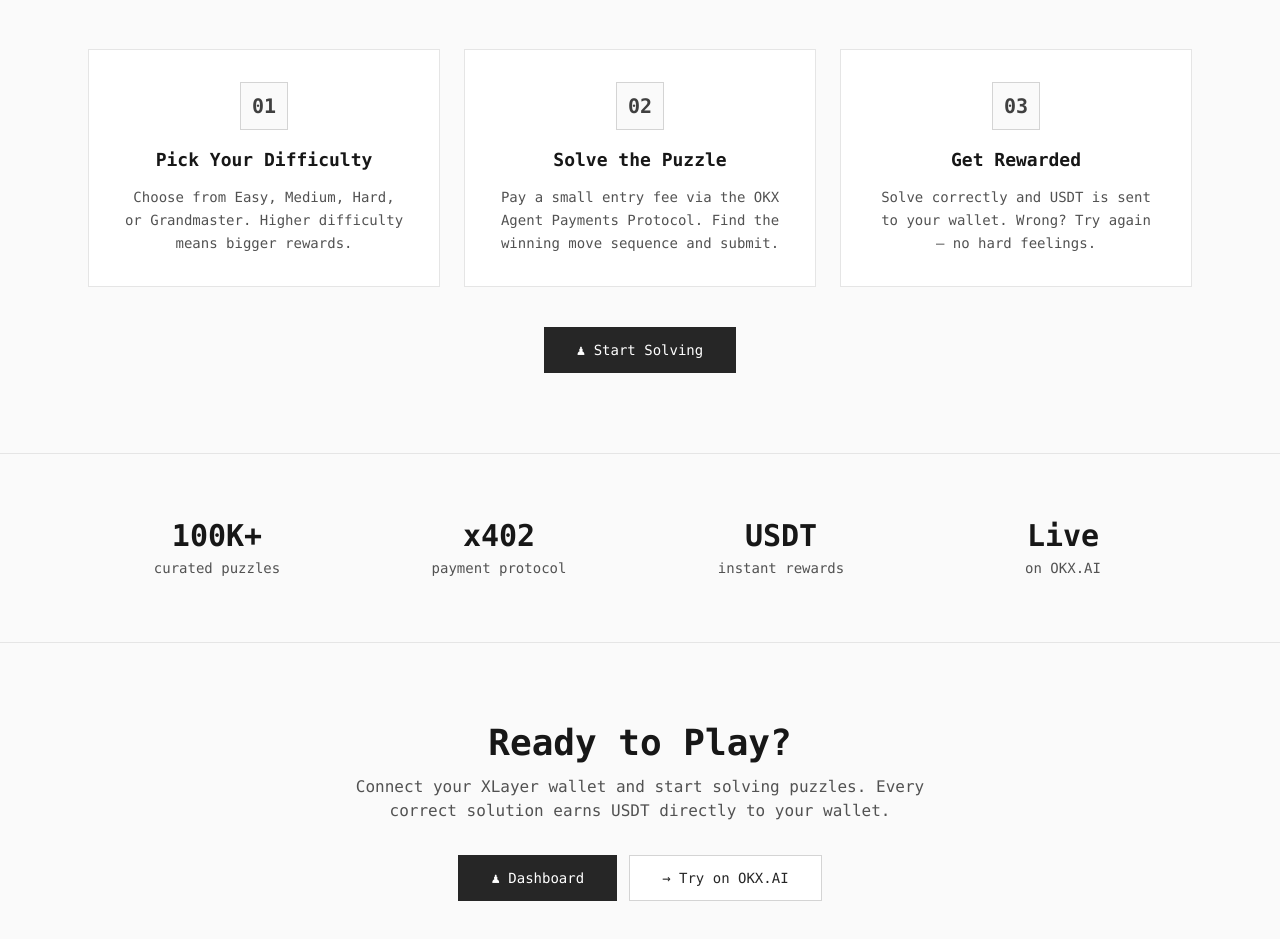
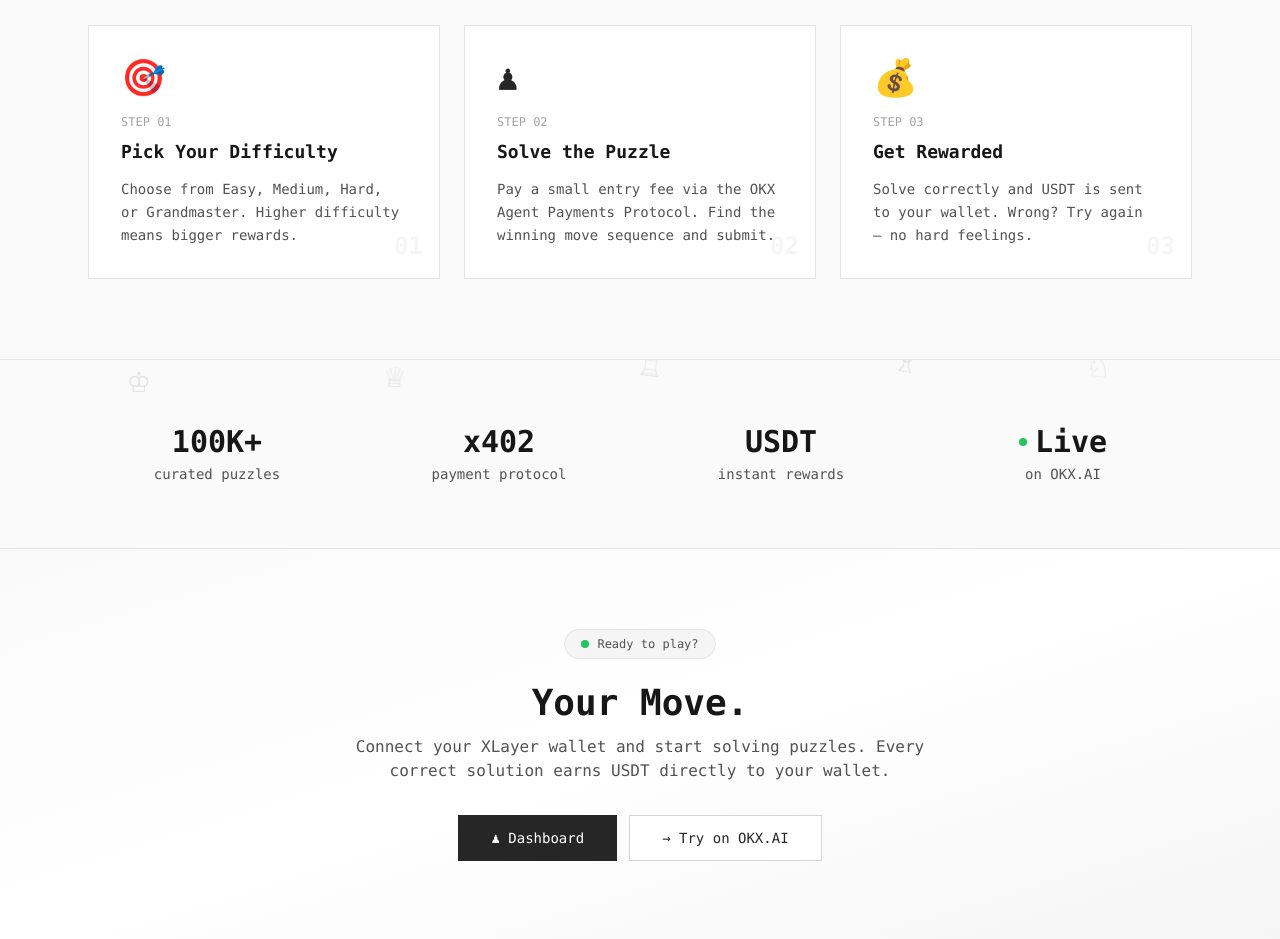
Before and after one commit to youvandra/mateinX, a Next.js app in the folder frontend/: page / in a window 1280 px wide. Shown: the part 1640-2579 px from the top of the page. Built offline with nearby package versions, Linux system fonts and the light colour scheme; no server answers.

Commit message:
Redesign landing sections: animated counters, interactive cards, floating pieces, dynamic CTA

```diff
--- a/frontend/src/app/page.tsx
+++ b/frontend/src/app/page.tsx
@@ -1,5 +1,77 @@
+'use client';
+
+import { useEffect, useRef, useState } from 'react';
 import ScrollReveal from '@/components/ScrollReveal';
 import PuzzleSlideshow from '@/components/PuzzleSlideshow';
+
+function AnimatedCounter({ target, suffix = '', duration = 2000 }: { target: number; suffix?: string; duration?: number }) {
+  const [count, setCount] = useState(0);
+  const ref = useRef<HTMLDivElement>(null);
+  const started = useRef(false);
+
+  useEffect(() => {
+    const observer = new IntersectionObserver(
+      ([entry]) => {
+        if (entry.isIntersecting && !started.current) {
+          started.current = true;
+          const startTime = Date.now();
+          const animate = () => {
+            const elapsed = Date.now() - startTime;
+            const progress = Math.min(elapsed / duration, 1);
+            const eased = 1 - Math.pow(1 - progress, 3);
+            setCount(Math.floor(eased * target));
+            if (progress < 1) requestAnimationFrame(animate);
+          };
+          requestAnimationFrame(animate);
+        }
+      },
+      { threshold: 0.5 }
+    );
+    if (ref.current) observer.observe(ref.current);
+    return () => observer.disconnect();
+  }, [target, duration]);
+
+  return <div ref={ref} className="text-3xl font-bold text-terminal-900">{count.toLocaleString()}{suffix}</div>;
+}
+
+function StepCard({ num, title, desc, icon, delay }: { num: string; title: string; desc: string; icon: string; delay: number }) {
+  const [hovered, setHovered] = useState(false);
+
+  return (
+    <ScrollReveal delay={delay}>
+      <div
+        className="relative border border-terminal-200 bg-white p-8 h-full cursor-default transition-all duration-300 hover:shadow-lg hover:-translate-y-1"
+        onMouseEnter={() => setHovered(true)}
+        onMouseLeave={() => setHovered(false)}
+      >
+        <div className={`absolute top-0 left-0 w-full h-1 bg-gradient-to-r from-terminal-800 to-terminal-400 transition-all duration-500 ${hovered ? 'opacity-100' : 'opacity-0'}`} />
+        <div className={`text-4xl mb-4 transition-transform duration-500 ${hovered ? 'scale-110 rotate-6' : ''}`}>
+          {icon}
+        </div>
+        <div className="text-xs font-mono text-terminal-400 mb-2">STEP {num}</div>
+        <h3 className="text-lg font-bold text-terminal-900 mb-3">{title}</h3>
+        <p className="text-terminal-600 text-sm leading-relaxed">{desc}</p>
+        <div className={`absolute bottom-4 right-4 text-2xl font-bold text-terminal-100 transition-all duration-500 ${hovered ? 'text-terminal-200 scale-110' : ''}`}>
+          {num}
+        </div>
+      </div>
+    </ScrollReveal>
+  );
+}
+
+function FloatingPiece({ piece, delay, left }: { piece: string; delay: number; left: string }) {
+  return (
+    <div
+      className="absolute text-4xl opacity-10 pointer-events-none select-none"
+      style={{
+        left,
+        animation: `floatPiece 6s ease-in-out ${delay}s infinite`,
+      }}
+    >
+      {piece}
+    </div>
+  );
+}
 
 export default function Home() {
   return (
@@ -78,79 +150,94 @@ export default function Home() {
         </ScrollReveal>
       </section>
 
-      {/* How It Works */}
-      <section className="border-b border-terminal-200">
+      {/* How It Works — Interactive */}
+      <section className="border-b border-terminal-200 relative overflow-hidden">
         <div className="max-w-6xl mx-auto px-6 py-20">
           <ScrollReveal>
             <div className="text-center mb-12">
               <p className="text-xs font-mono text-terminal-400 uppercase tracking-widest mb-2">How It Works</p>
               <h2 className="text-3xl md:text-4xl font-bold text-terminal-900">
-                Play. Solve. Earn.
+                Three Steps to Earn
               </h2>
               <p className="text-terminal-600 mt-2 max-w-xl mx-auto">
-                Three simple steps to start earning USDT with your chess skills.
+                From puzzle to payout in under a minute.
               </p>
             </div>
           </ScrollReveal>
 
           <div className="grid md:grid-cols-3 gap-6">
-            {[
-              { num: '01', title: 'Pick Your Difficulty', desc: 'Choose from Easy, Medium, Hard, or Grandmaster. Higher difficulty means bigger rewards.' },
-              { num: '02', title: 'Solve the Puzzle', desc: 'Pay a small entry fee via the OKX Agent Payments Protocol. Find the winning move sequence and submit.' },
-              { num: '03', title: 'Get Rewarded', desc: 'Solve correctly and USDT is sent to your wallet. Wrong? Try again — no hard feelings.' },
-            ].map((step, i) => (
-              <ScrollReveal key={step.num} delay={i * 150}>
-                <div className="border border-terminal-200 bg-white p-8 text-center h-full">
-                  <div className="w-12 h-12 border border-terminal-300 bg-terminal-50 flex items-center justify-center mx-auto mb-4">
-                    <span className="text-xl font-bold text-terminal-700">{step.num}</span>
+            <StepCard
+              num="01"
+              title="Pick Your Difficulty"
+              desc="Choose from Easy, Medium, Hard, or Grandmaster. Higher difficulty means bigger rewards."
+              icon="🎯"
+              delay={0}
+            />
+            <StepCard
+              num="02"
+              title="Solve the Puzzle"
+              desc="Pay a small entry fee via the OKX Agent Payments Protocol. Find the winning move sequence and submit."
+              icon="♟"
+              delay={150}
+            />
+            <StepCard
+              num="03"
+              title="Get Rewarded"
+              desc="Solve correctly and USDT is sent to your wallet. Wrong? Try again — no hard feelings."
+              icon="💰"
+              delay={300}
+            />
           </div>
-                  <h3 className="text-lg font-bold text-terminal-900 mb-3">{step.title}</h3>
-                  <p className="text-terminal-600 text-sm leading-relaxed">{step.desc}</p>
-                </div>
-              </ScrollReveal>
-            ))}
-          </div>
-
-          <ScrollReveal delay={450}>
-            <div className="text-center mt-10">
-              <a
-                href="/dashboard"
-                className="inline-flex items-center gap-2 px-8 py-3 bg-terminal-800 text-white text-sm font-mono hover:bg-terminal-700 transition-colors border border-terminal-800"
-              >
-                ♟ Start Solving
-              </a>
-            </div>
-          </ScrollReveal>
         </div>
       </section>
 
-      {/* Stats */}
-      <ScrollReveal>
-        <section className="border-b border-terminal-200 bg-terminal-50">
-          <div className="max-w-6xl mx-auto px-6 py-16">
+      {/* Stats — Animated Counters */}
+      <section className="border-b border-terminal-200 bg-terminal-50 relative overflow-hidden">
+        <div className="absolute inset-0 pointer-events-none">
+          <FloatingPiece piece="♔" delay={0} left="10%" />
+          <FloatingPiece piece="♕" delay={1} left="30%" />
+          <FloatingPiece piece="♖" delay={2} left="50%" />
+          <FloatingPiece piece="♗" delay={3} left="70%" />
+          <FloatingPiece piece="♘" delay={4} left="85%" />
+        </div>
+        <div className="max-w-6xl mx-auto px-6 py-16 relative z-10">
           <div className="grid md:grid-cols-4 gap-6 text-center">
-              {[
-                { value: '100K+', label: 'curated puzzles' },
-                { value: 'x402', label: 'payment protocol' },
-                { value: 'USDT', label: 'instant rewards' },
-                { value: 'Live', label: 'on OKX.AI' },
-              ].map((stat) => (
-                <div key={stat.value}>
-                  <p className="text-3xl font-bold text-terminal-900">{stat.value}</p>
-                  <p className="text-terminal-600 text-sm font-mono mt-1">{stat.label}</p>
+            <div>
+              <AnimatedCounter target={100} suffix="K+" />
+              <p className="text-terminal-600 text-sm font-mono mt-1">curated puzzles</p>
             </div>
-              ))}
+            <div>
+              <div className="text-3xl font-bold text-terminal-900">x402</div>
+              <p className="text-terminal-600 text-sm font-mono mt-1">payment protocol</p>
+            </div>
+            <div>
+              <div className="text-3xl font-bold text-terminal-900">USDT</div>
+              <p className="text-terminal-600 text-sm font-mono mt-1">instant rewards</p>
+            </div>
+            <div>
+              <div className="text-3xl font-bold text-terminal-900 flex items-center justify-center gap-2">
+                <span className="w-2 h-2 bg-green-500 rounded-full animate-pulse" />
+                Live
+              </div>
+              <p className="text-terminal-600 text-sm font-mono mt-1">on OKX.AI</p>
+            </div>
           </div>
         </div>
       </section>
-      </ScrollReveal>
 
-      {/* CTA */}
+      {/* CTA — Dynamic */}
+      <section className="relative py-20 overflow-hidden">
+        <div className="absolute inset-0 bg-gradient-to-br from-terminal-50 via-white to-terminal-100" />
+        <div className="absolute top-10 left-10 text-8xl opacity-5 select-none pointer-events-none"></div>
+        <div className="absolute bottom-10 right-10 text-8xl opacity-5 select-none pointer-events-none"></div>
+        <div className="max-w-6xl mx-auto px-6 text-center relative z-10">
           <ScrollReveal>
-        <section className="py-20">
-          <div className="max-w-6xl mx-auto px-6 text-center">
+            <div className="inline-flex items-center gap-2 px-4 py-1.5 bg-terminal-100 border border-terminal-200 rounded-full text-xs font-mono text-terminal-600 mb-6">
+              <span className="w-2 h-2 bg-green-500 rounded-full animate-pulse" />
+              Ready to play?
+            </div>
             <h2 className="text-3xl md:text-4xl font-bold text-terminal-900">
-              Ready to Play?
+              Your Move.
             </h2>
             <p className="text-terminal-600 mt-3 max-w-xl mx-auto">
               Connect your XLayer wallet and start solving puzzles. Every correct
@@ -159,7 +246,7 @@ export default function Home() {
             <div className="flex flex-wrap justify-center gap-3 mt-8">
               <a
                 href="/dashboard"
-                className="inline-flex items-center gap-2 px-8 py-3 bg-terminal-800 text-white text-sm font-mono hover:bg-terminal-700 transition-colors border border-terminal-800"
+                className="inline-flex items-center gap-2 px-8 py-3 bg-terminal-800 text-white text-sm font-mono hover:bg-terminal-700 transition-all duration-300 hover:shadow-lg hover:-translate-y-0.5 border border-terminal-800"
               >
                 ♟ Dashboard
               </a>
@@ -167,14 +254,21 @@ export default function Home() {
                 href="https://okx.ai/agents"
                 target="_blank"
                 rel="noreferrer"
-                className="inline-flex items-center gap-2 px-8 py-3 bg-white text-terminal-800 text-sm font-mono hover:bg-terminal-50 transition-colors border border-terminal-300"
+                className="inline-flex items-center gap-2 px-8 py-3 bg-white text-terminal-800 text-sm font-mono hover:bg-terminal-50 transition-all duration-300 hover:shadow-lg hover:-translate-y-0.5 border border-terminal-300"
               >
                 → Try on OKX.AI
               </a>
             </div>
+          </ScrollReveal>
         </div>
       </section>
-      </ScrollReveal>
+
+      <style>{`
+        @keyframes floatPiece {
+          0%, 100% { transform: translateY(0) rotate(0deg); }
+          50% { transform: translateY(-20px) rotate(10deg); }
+        }
+      `}</style>
     </div>
   );
 }
```
Lines whose indentation alone changed are shown as unchanged.
